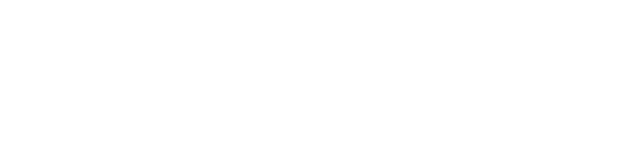
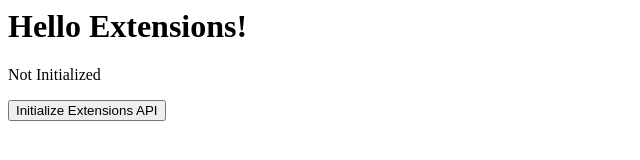
Before and after one commit to TheTraff/auto-refresh-web-data-connector, a plain HTML site: page index.html in a window 1280 px wide. Shown: the whole page, without its empty margins (0-640 px from the left). Drawn offline with nearby package versions, Linux system fonts and the light colour scheme.

Commit message:
still working

```diff
--- a/index.html
+++ b/index.html
@@ -5,13 +5,21 @@
         <script src="https://ajax.googleapis.com/ajax/libs/jquery/2.2.4/jquery.min.js"></script>
         <script src="tableau-wdc-countdown.js"></script>
         <script src="https://tableau-external-staging.proctoru.com/javascripts/api/tableau-2.min.js"></script>
+        <script src="tableau-wdc-auto-refresh.js"></script>
+        <script src="tableau.extensions.1.latest.min.js"></script>
     </head>
 
     <body>
+    <!--
         <div id="countdownContainer">
             <div id="countdown" style="display:inline-block"></div>
-            <script src="tableau-wdc-auto-refresh.js"></script>
-            <script src="tableau.extensions.1.latest.min.js"></script>
-        </div>
+    -->
+		 <div class="container">
+         <div>
+           <h1>Hello Extensions!</h1>
+           <p id="resultBox" class="lead">Not Initialized</p>
+           <button id="initializeButton" class="btn btn-primary">Initialize Extensions API</button>
+         </div>
+       </div>
     </body>
 </html>
```
